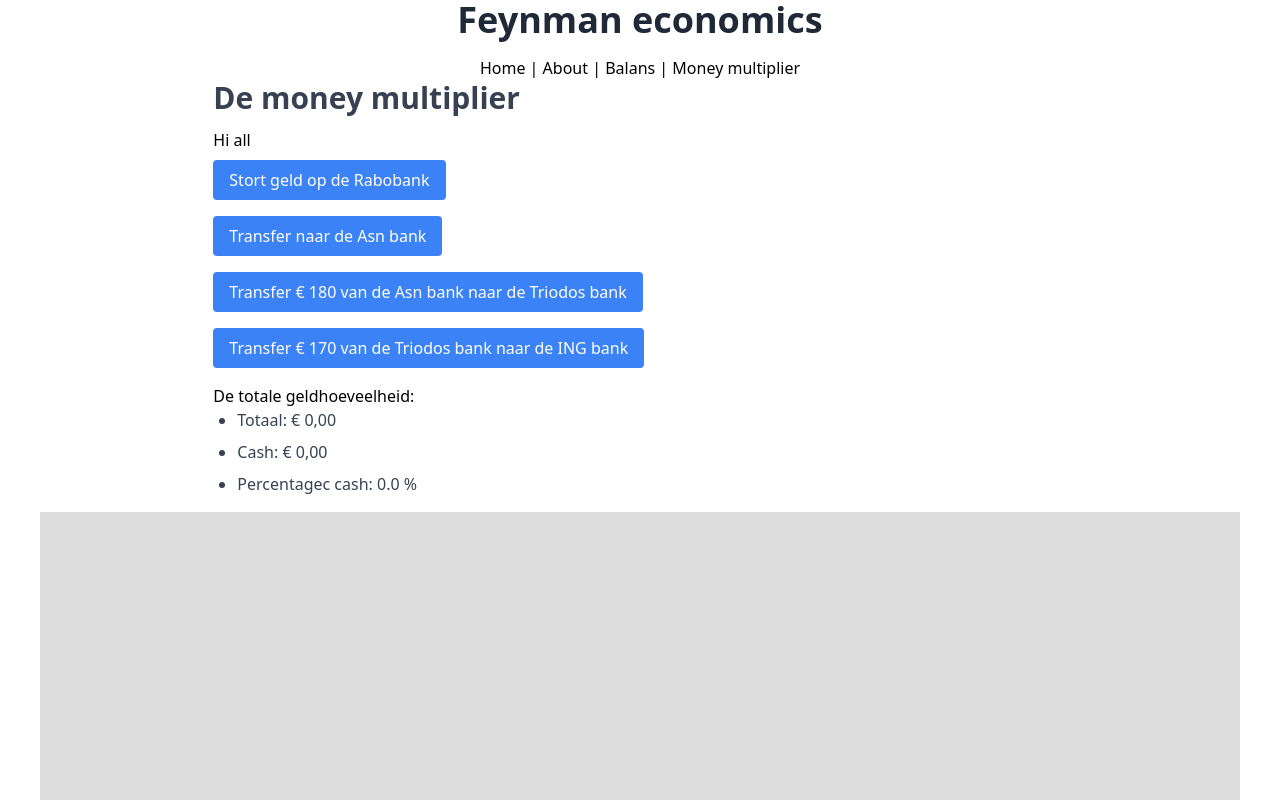
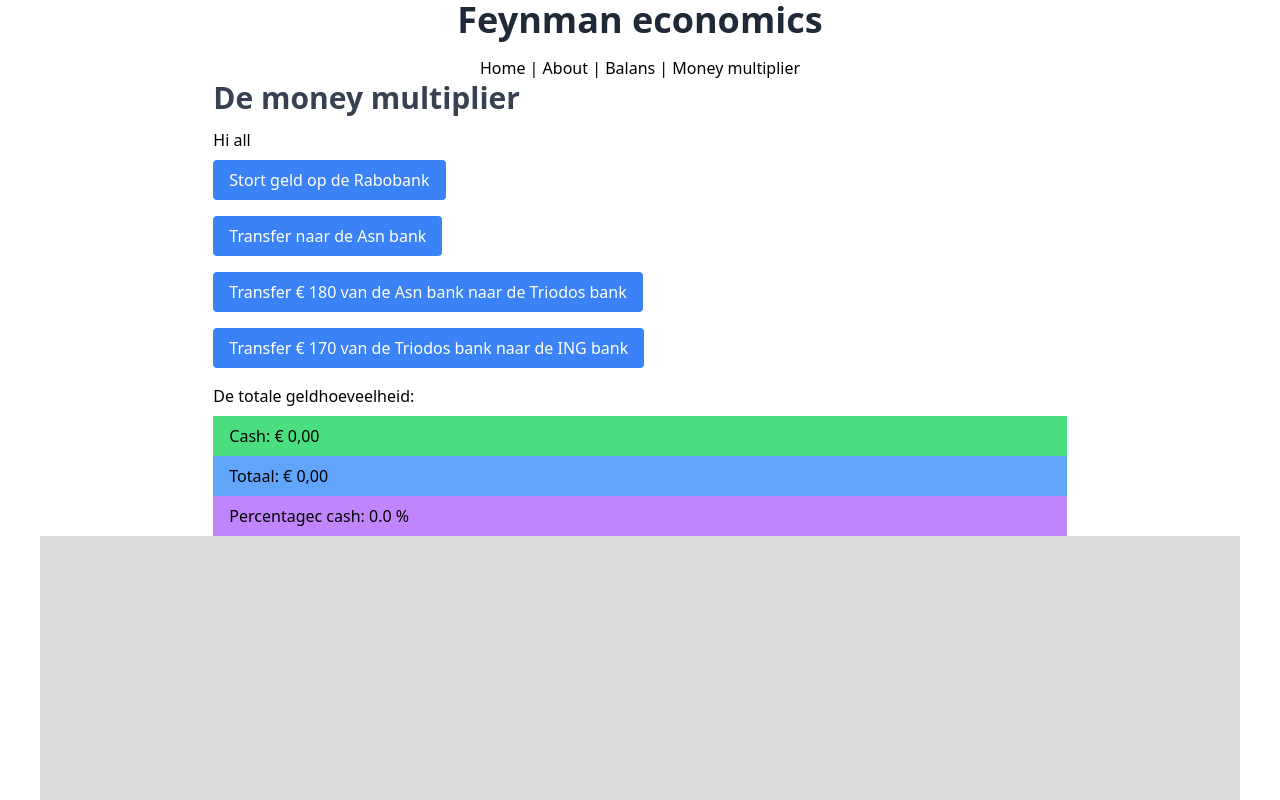
Before and after one commit to jurcello/feynman-economy, a Vue app: page /money-multiplier in a window 1280 px wide. Shown: the top 800 px of the page. Built offline with nearby package versions, Linux system fonts and the light colour scheme.

Commit message:
Remove debug logs and add GSAP animations for totals update
Removed unnecessary console log in `BalanceDrawerExtended.ts` for cleaner debugging. Added GSAP animations to `MoneyMultiplierSketch.vue` for visually updating total money, cash, and percentage cash values with transitions, improving UX.

```diff
--- a/src/components/MoneyMultiplierSketch.vue
+++ b/src/components/MoneyMultiplierSketch.vue
@@ -8,12 +8,16 @@
   <p><button @click="moveMoneyToBank4from3" class="btn">Transfer € 170 van de {{ Banks.bank3 }} naar de {{ Banks.bank4}}</button></p>
   <p>
     De totale geldhoeveelheid:
-    <ul>
-      <li>Totaal: {{ totalMoney.toLocaleString('nl-NL', {style: 'currency', currency: 'EUR'}) }}</li>
-      <li>Cash: {{ totalCash.toLocaleString('nl-NL', {style: 'currency', currency: 'EUR'}) }}</li>
-      <li>Percentagec cash: {{ percentageCash.toFixed(1) }} %</li>
-    </ul>
   </p>
+  <div class="bg-green-400 px-4 py-2" ref="totalCashDiv">
+    Cash: {{ totalCash.toLocaleString('nl-NL', {style: 'currency', currency: 'EUR'}) }}
+  </div>
+  <div class="bg-blue-400 px-4 py-2" ref="totalMoneyDiv">
+    Totaal: {{ totalMoney.toLocaleString('nl-NL', {style: 'currency', currency: 'EUR'}) }}
+  </div>
+  <div class="bg-purple-400 px-4 py-2" ref="cashPercentageDiv">
+    Percentagec cash: {{ percentageCash.toFixed(1) }} %
+  </div>
   <div class="canvas" ref="canvasContainer">
   </div>
 </template>
@@ -26,6 +30,7 @@ import Money from "@/sketches/Animatables/Money";
 import Society from "@/sketches/Animatables/Society";
 import BalanceDrawerExtended from "@/sketches/Animatables/BalanceDrawerExtended";
 import {CreditTypes, DebitTypes, Transaction} from "@/balance";
+import {gsap} from "gsap";
 
 enum Banks {
   bank1 = "Rabobank",
@@ -35,6 +40,9 @@ enum Banks {
 }
 
 const canvasContainer = ref<HTMLDivElement | null>(null);
+const totalCashDiv = ref<HTMLDivElement | null>(null);
+const totalMoneyDiv = ref<HTMLDivElement | null>(null);
+const cashPercentageDiv = ref<HTMLDivElement | null>(null);
 let p5Instance: p5 | null = null;
 
 let money: Money;
@@ -47,11 +55,25 @@ let totalMoney = ref<number>(0);
 let totalCash = ref<number>(0);
 let percentageCash = ref<number>(0);
 
+const gsapDuration = 1;
 const updateTotals = () => {
   const totals = society.getMoneyAggregates();
   totalMoney.value = totals.total;
+  console.log('updating', totalMoney.value);
+  gsap.to(totalMoneyDiv.value, {
+    width: totalMoney.value,
+    duration: gsapDuration,
+  });
   totalCash.value = totals.cash;
+  gsap.to(totalCashDiv.value, {
+    width: totalCash.value,
+    duration: gsapDuration,
+  });
   percentageCash.value = totals.cash / totals.total * 100;
+  gsap.to(cashPercentageDiv.value, {
+    width: percentageCash.value + '%',
+    duration: gsapDuration,
+  })
 };
 
 onMounted(() => {
@@ -163,4 +185,13 @@ const moveMoneyToBank4from3 = () => {
   width: 100%;
   height: 100%;
 }
+
+.total-money {
+  width: 0;
+}
+
+.total-cash {
+  width: 0;
+}
+
 </style>
--- a/src/sketches/Animatables/BalanceDrawerExtended.ts
+++ b/src/sketches/Animatables/BalanceDrawerExtended.ts
@@ -151,7 +151,6 @@ class BalanceDrawerExtended {
         p.strokeWeight(2);
 
         Object.entries(debitOrCredit).forEach(([key, value]) => {
-            console.log("Drawing item", key, value);
             p.fill(colorMappings[key as keyof typeof colorMappings] || Colors.grey);
             if (this.fading && this.lastTransaction && key === type && this.lastTransaction.getAmount() > 0) {
                 const fadeHeight = this.fadeValue * this.lastTransaction?.getAmount();
```
